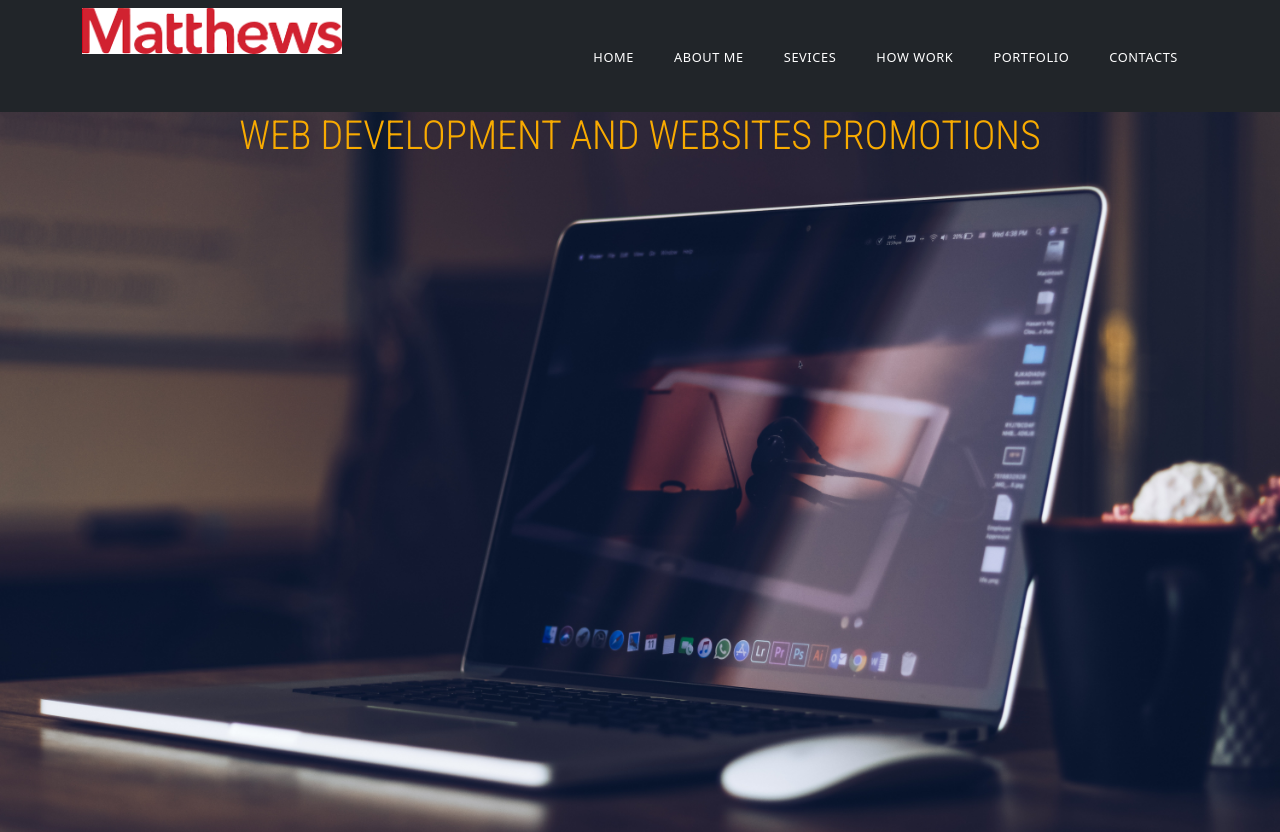
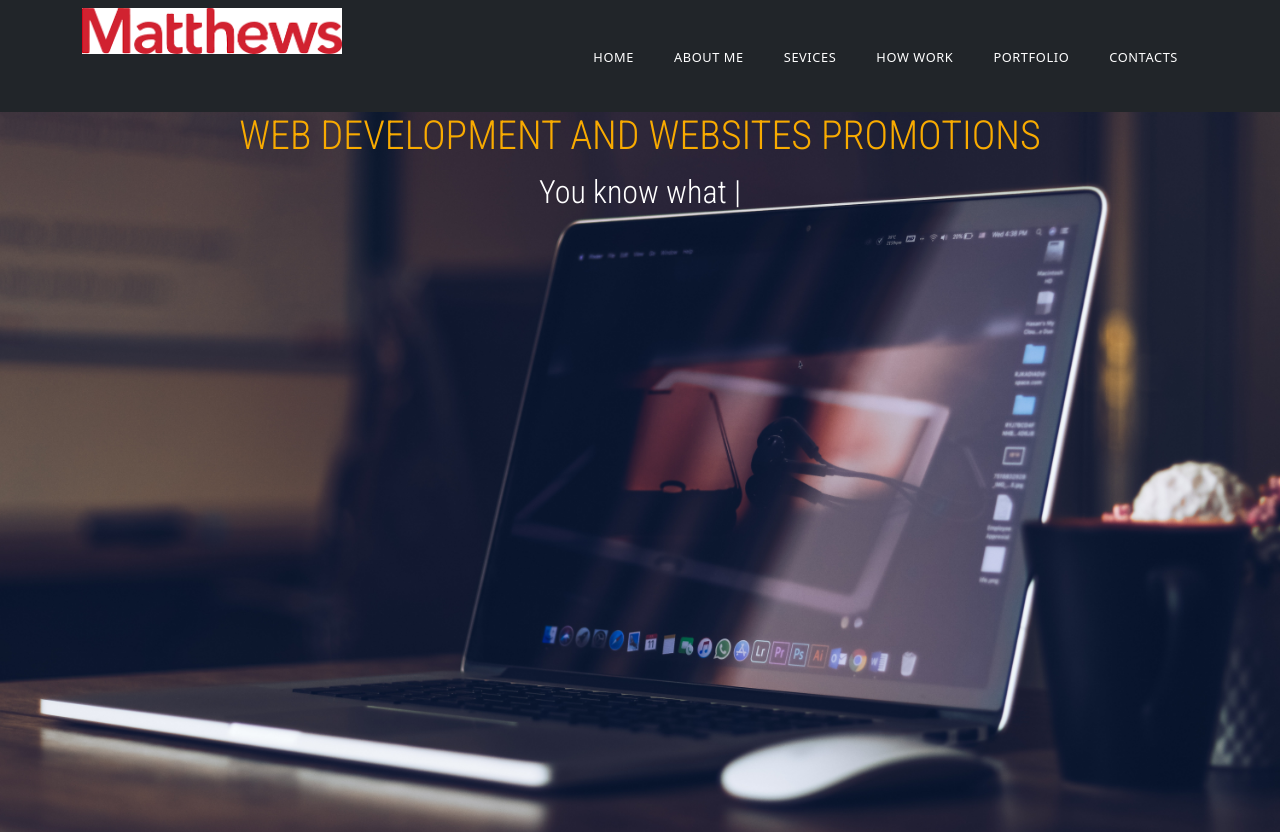
Before and after one commit to Matthieu96Code/portfolio-react-bootstrap, a React (Create React App) app: page / in a window 1280 px wide. Built offline with nearby package versions, Linux system fonts and the light colour scheme.

Commit message:
Add typed text

```diff
--- a/package.json
+++ b/package.json
@@ -13,6 +13,7 @@
     "react": "^18.2.0",
     "react-dom": "^18.2.0",
     "react-scripts": "5.0.1",
+    "react-typed": "^1.2.0",
     "web-vitals": "^2.1.4"
   },
   "scripts": {
--- a/src/App.css
+++ b/src/App.css
@@ -74,3 +74,10 @@
   color: var(--primary-orange);
   text-transform: uppercase;
 }
+
+/* ----------TYPED TEXT ----------------- */
+
+.typed-text {
+  font-size: 2rem;
+  color: var(--primary-white);
+}
--- a/src/components/Header.js
+++ b/src/components/Header.js
@@ -1,10 +1,18 @@
 import React from 'react'
+import Typed from 'react-typed';
 
 const Header = () => {
   return (
     <div className="header-wraper">
       <div className="main-info">
         <h1>web development and websites promotions</h1>
+        <Typed
+          className="typed-text"
+          string={["web Design", "web Developement", "Facebook Ads SMM", "Google Ads"]}
+          typeSpeed={40}
+          backSpeed={60}
+          loop
+        />
       </div>
     </div>
   )
```
Also changed, not shown: 1 other file (tests, documents, lock files or other folders).
